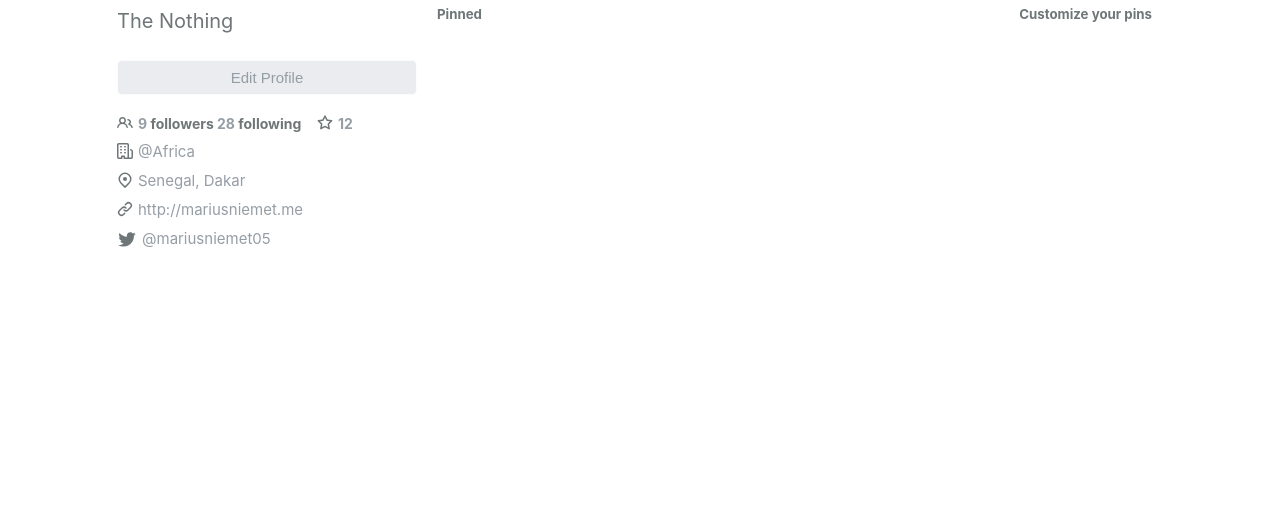
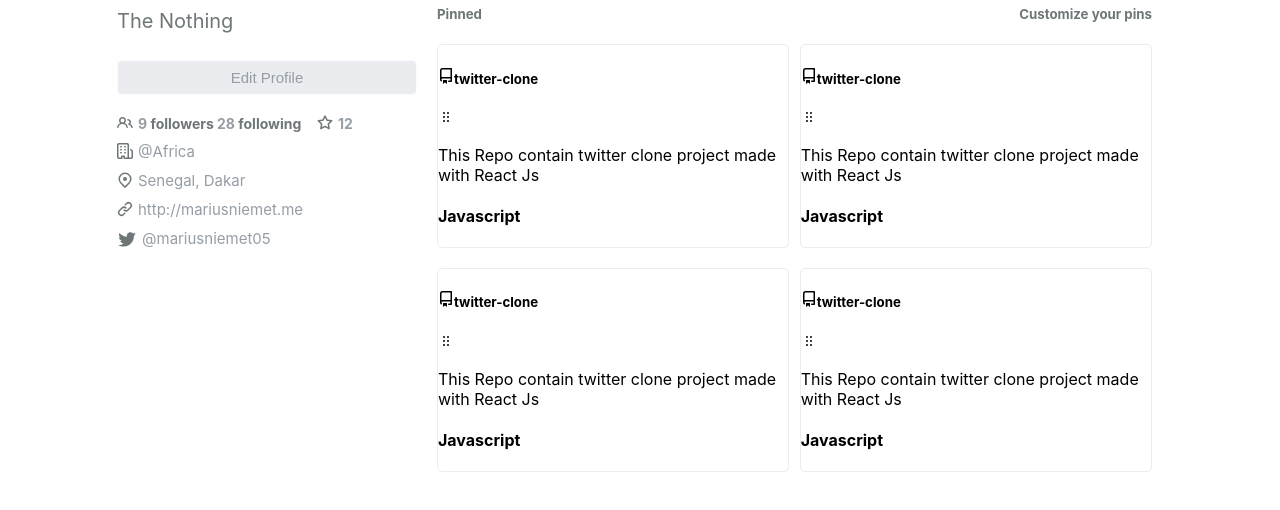
Before and after one commit to niemet0502/github-clone, a React (Create React App) app: page / in a window 1280 px wide. Shown: the part 682-1192 px from the top of the page. Built offline with nearby package versions, Linux system fonts and the light colour scheme.

Commit message:
main :: added dot before repo language

```diff
--- a/src/components/body/Body.jsx
+++ b/src/components/body/Body.jsx
@@ -1,6 +1,7 @@
 import React from 'react'
 import "./Body.css"
 import TwitterIcon from '@material-ui/icons/Twitter';
+import Repo from "../repo/Repo"
 function Body() {
   return (
     <div className="Body">
@@ -69,6 +70,16 @@
               <h5>Pinned</h5>
               <h5>Customize your pins</h5>
             </div>
+
+            <div className="Repo_column">
+              <Repo title="twitter-clone" description="This Repo contain twitter clone project made with React Js" language="Javascript" />
+              <Repo title="twitter-clone" description="This Repo contain twitter clone project made with React Js" language="Javascript" />
+            </div>
+
+            <div className="Repo_column">
+              <Repo title="twitter-clone" description="This Repo contain twitter clone project made with React Js" language="Javascript" />
+              <Repo title="twitter-clone" description="This Repo contain twitter clone project made with React Js" language="Javascript" />
+            </div>
           </div>
         </div>
     </div>
--- a/src/components/repo/Repo.jsx
+++ b/src/components/repo/Repo.jsx
@@ -1,5 +1,5 @@
 import React from 'react'
-
+import "./Repo.css"
 function Repo({title, description, language}) {
   return (
     <div className="Repo">
@@ -13,6 +13,7 @@
           {description}
         </p>
         <h4>
+          <div className="dot"></div>
           {language}
         </h4>
       </div>
```
